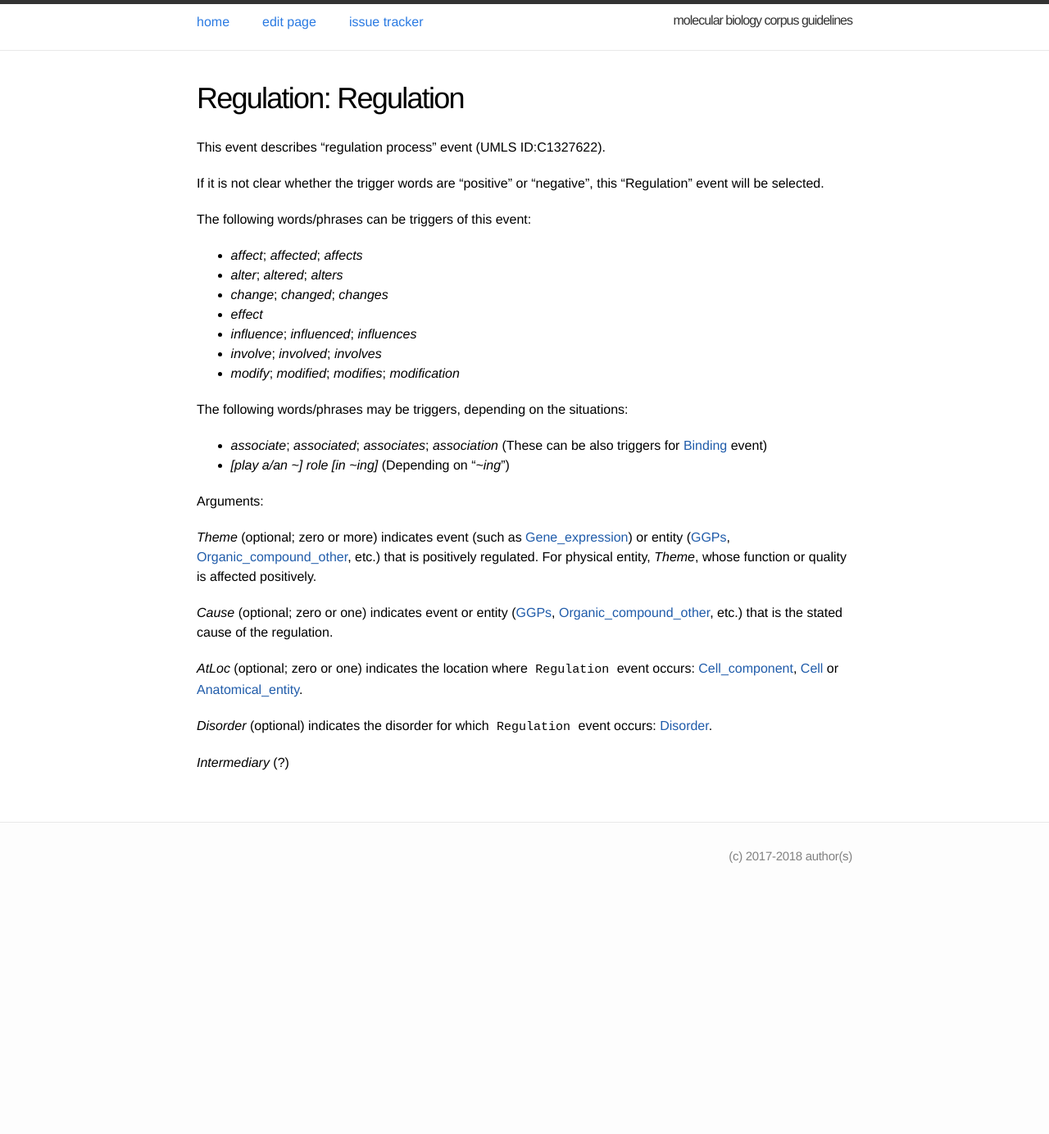
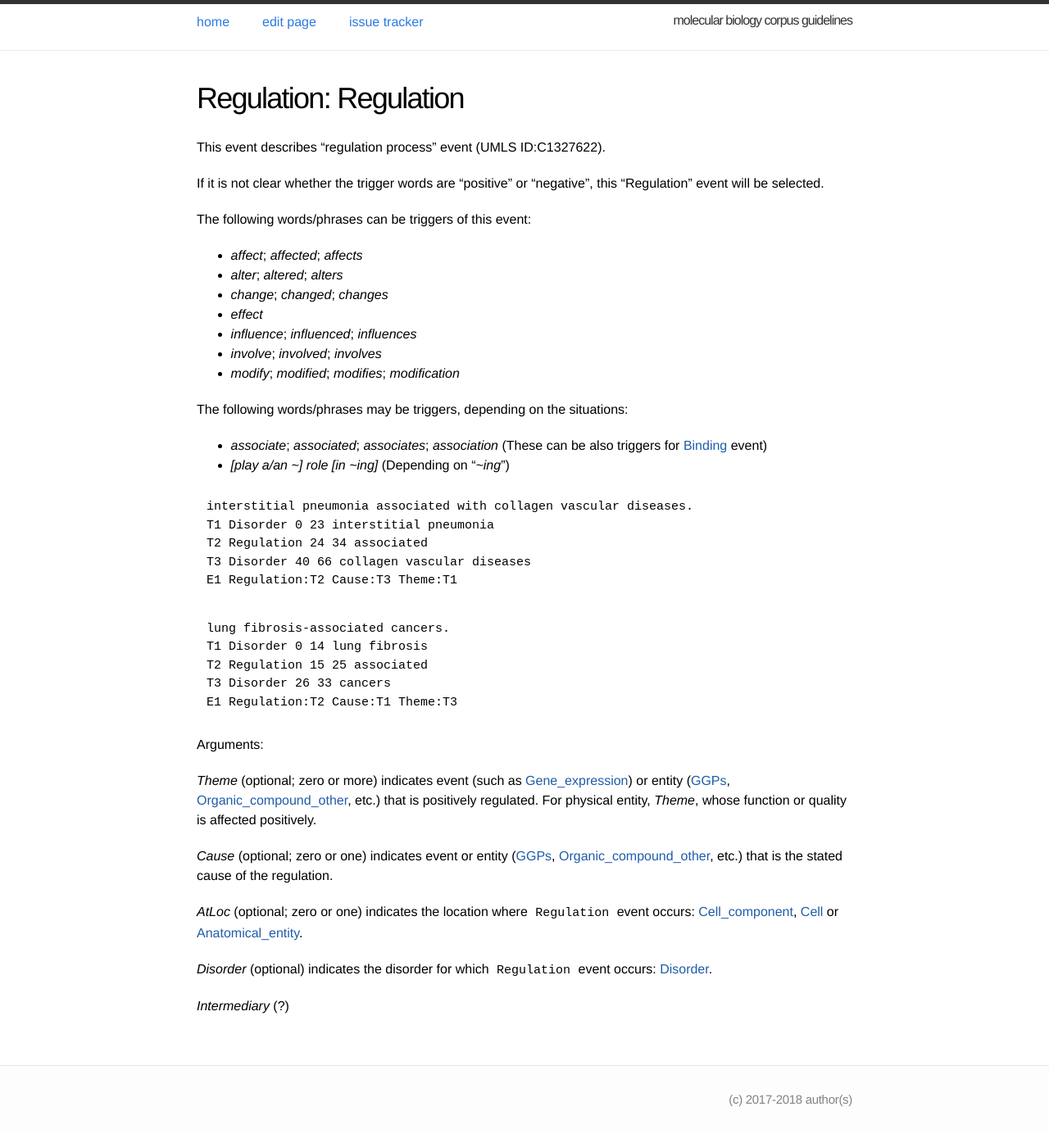
Before and after one commit to ezcatdb/molbiol_lung_corpus-guidelines, a Jekyll site: the page built from _event/Regulation.md, in a window 1280 px wide. Shown: the whole page at 82% size. Built offline with Jekyll 4.4.1, drawn with Linux system fonts in a browser that asks for light colours; before the commit the page ends 1087 px from its top, so only the background shows below that.

Commit message:
Two new sample sentences included in _event/Regulation.md

```diff
--- a/_event/Regulation.md
+++ b/_event/Regulation.md
@@ -26,6 +26,20 @@ The following words/phrases may be triggers, depending on the situations:
 - *associate*; *associated*; *associates*; *association* (These can be also triggers for [Binding]() event)
 - *[play a/an ~] role [in ~ing]* (Depending on "*~ing*")
 
+~~~ ann
+interstitial pneumonia associated with collagen vascular diseases.
+T1 Disorder 0 23 interstitial pneumonia
+T2 Regulation 24 34 associated
+T3 Disorder 40 66 collagen vascular diseases
+E1 Regulation:T2 Cause:T3 Theme:T1
+~~~
+~~~ ann
+lung fibrosis-associated cancers.
+T1 Disorder 0 14 lung fibrosis
+T2 Regulation 15 25 associated
+T3 Disorder 26 33 cancers
+E1 Regulation:T2 Cause:T1 Theme:T3
+~~~
 
 Arguments:
 
```
